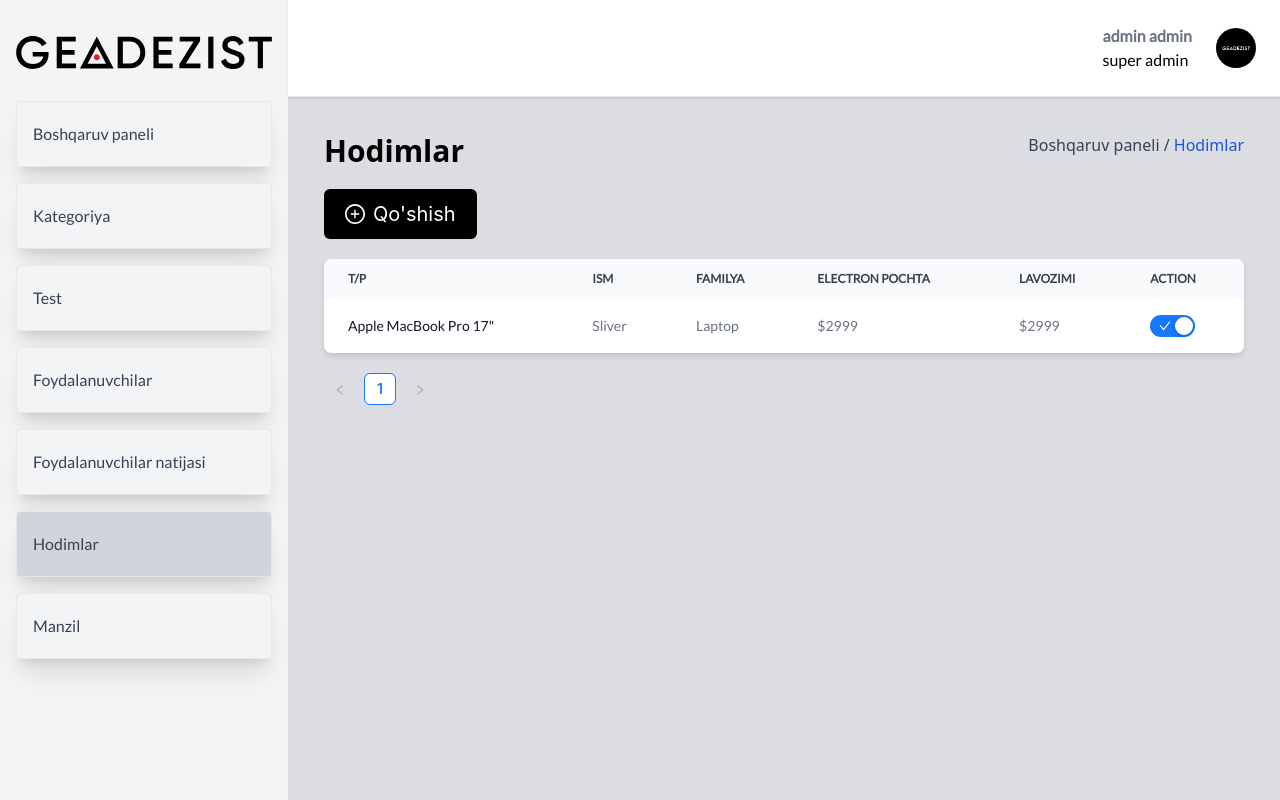
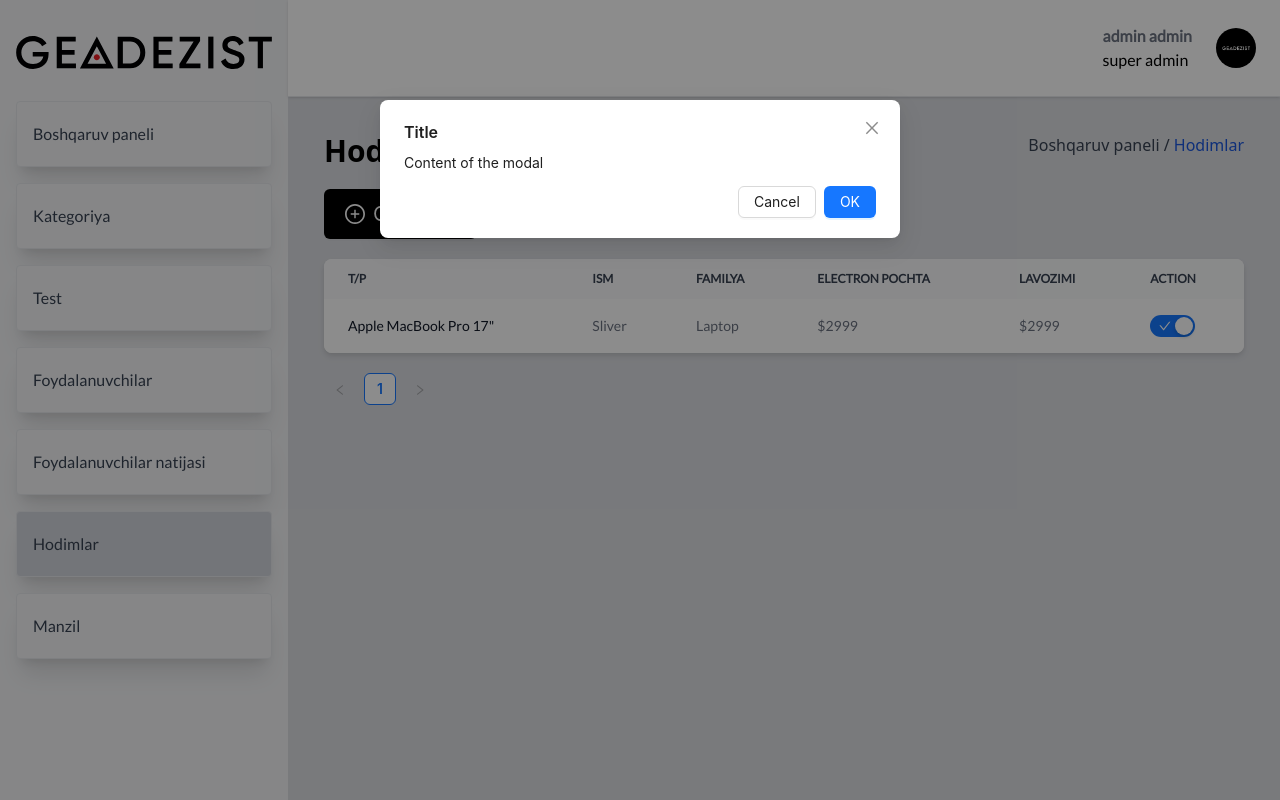
Before and after one commit to jasurhaydarovcode/GEADEZIST, a React (Vite) app: page /employees in a window 1280 px wide. Both pictures are taken after a click on the button "Qo'shish". Built offline with nearby package versions, Linux system fonts and the light colour scheme.

Commit message:
modal add

```diff
--- a/src/pages/Employees.tsx
+++ b/src/pages/Employees.tsx
@@ -6,7 +6,31 @@ import { CheckOutlined, CloseOutlined } from '@ant-design/icons';
 import { Space, Switch } from 'antd';
 import { Pagination } from 'antd';
 
+import { useState } from 'react';
+import { Modal } from 'antd';
+
 function Employees() {
+  const [open, setOpen] = useState(false);
+  const [confirmLoading, setConfirmLoading] = useState(false);
+  const [modalText, setModalText] = useState('Content of the modal');
+
+  const showModal = () => {
+    setOpen(true);
+  };
+
+  const handleOk = () => {
+    setModalText('The modal will be closed after two seconds');
+    setConfirmLoading(true);
+    setTimeout(() => {
+      setOpen(false);
+      setConfirmLoading(false);
+    }, 2000);
+  };
+
+  const handleCancel = () => {
+    console.log('Clicked cancel button');
+    setOpen(false);
+  };
   return (
     <Layout>
       <div className="p-5">
@@ -17,9 +41,18 @@ function Employees() {
           </p>
         </div>
         <div>
-          <Button color="default" variant="solid" className="text-xl px-5 py-6 my-5">
+          <Button onClick={showModal} color="default" variant="solid" className=" text-xl px-5 py-6 my-5">
             <PlusCircleOutlined className="text-xl"/>Qo'shish
           </Button>
+          <Modal
+            title="Title"
+            open={open}
+            onOk={handleOk}
+            confirmLoading={confirmLoading}
+            onCancel={handleCancel}
+          >
+            <p>{modalText}</p>
+          </Modal>
         </div>
         <div>
           <Table hoverable>
```
